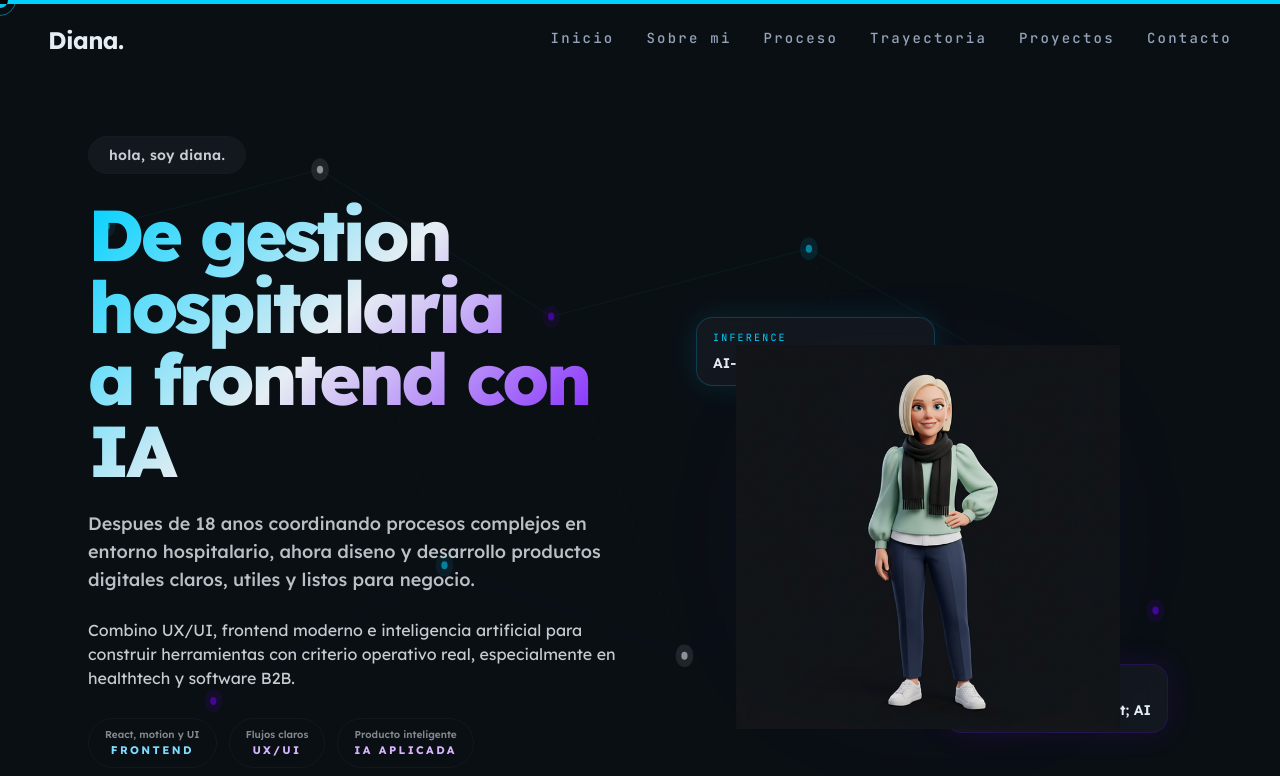
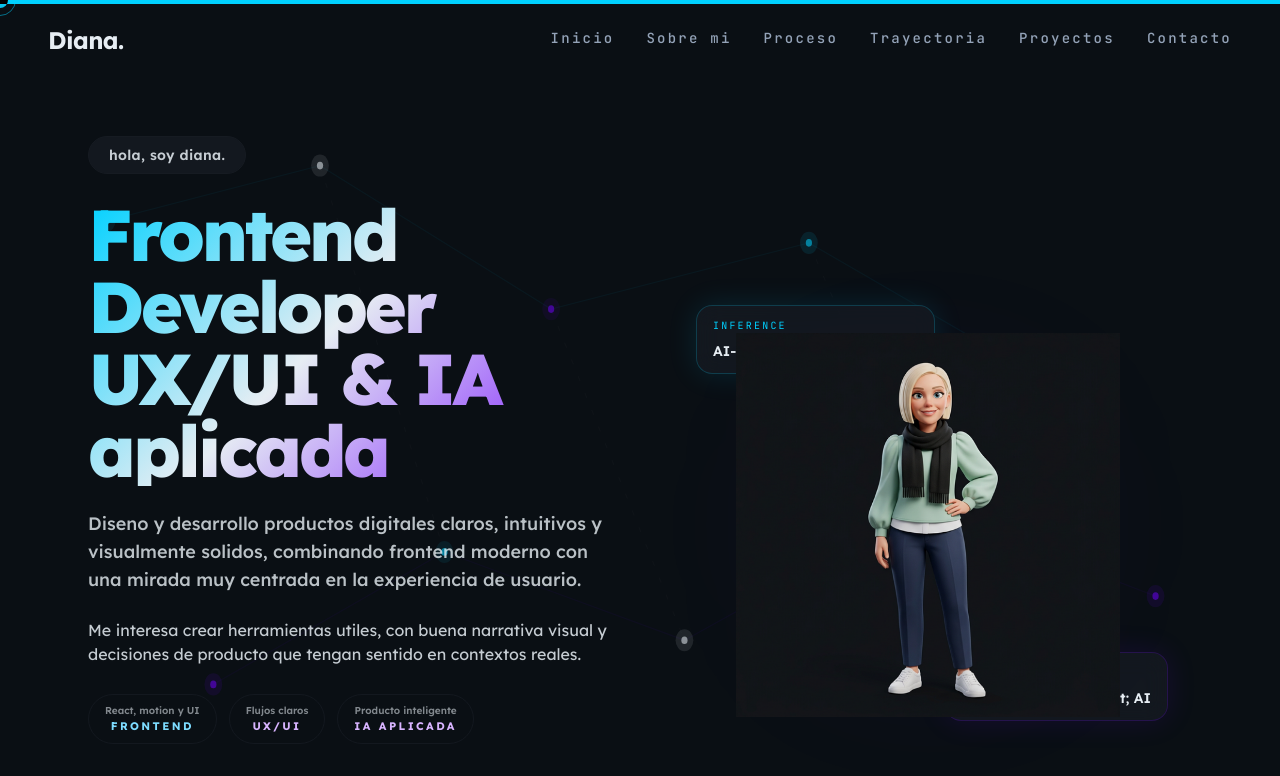
Before and after one commit to Diana-Bernardos/Portfolio_Avatar, a React (Vite) app: page / in a window 1280 px wide. Shown: the top 776 px of the page. Built offline with nearby package versions, Linux system fonts and the light colour scheme.

Commit message:
Refine hero copy

```diff
--- a/src/components/Hero.tsx
+++ b/src/components/Hero.tsx
@@ -167,14 +167,14 @@ export function Hero() {
                 Hola, soy Diana.
               </span>
               <h1 className="mb-6 bg-[linear-gradient(135deg,rgb(var(--color-gradient-start))_0%,rgb(var(--color-primary))_46%,rgb(var(--color-gradient-end))_100%)] bg-clip-text font-display text-4xl font-extrabold leading-[1.1] tracking-tighter text-transparent sm:text-6xl md:text-7xl">
-                De gestion hospitalaria <br /> a frontend con IA
+                Frontend Developer <br /> UX/UI & IA aplicada
               </h1>
               <p className="max-w-xl text-base font-medium leading-relaxed text-primary/80 md:text-lg">
-                Despues de 18 anos coordinando procesos complejos en entorno hospitalario, ahora diseno y desarrollo productos digitales claros, utiles y listos para negocio.
+                Diseno y desarrollo productos digitales claros, intuitivos y visualmente solidos, combinando frontend moderno con una mirada muy centrada en la experiencia de usuario.
               </p>
               <br />
               <p className="max-w-xl text-primary/85">
-                Combino UX/UI, frontend moderno e inteligencia artificial para construir herramientas con criterio operativo real, especialmente en healthtech y software B2B.
+                Me interesa crear herramientas utiles, con buena narrativa visual y decisiones de producto que tengan sentido en contextos reales.
               </p>
 
               <div className="mt-7 flex flex-wrap items-center justify-center gap-3 lg:justify-start">
```
Also changed, not shown: public/snapshot.html (+1 -1 lines).
